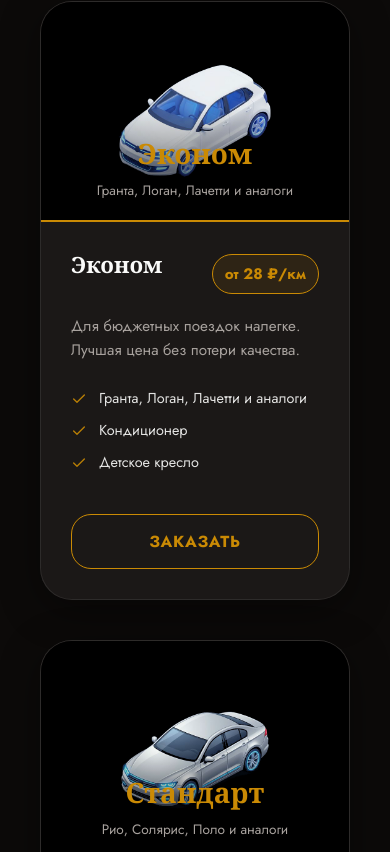
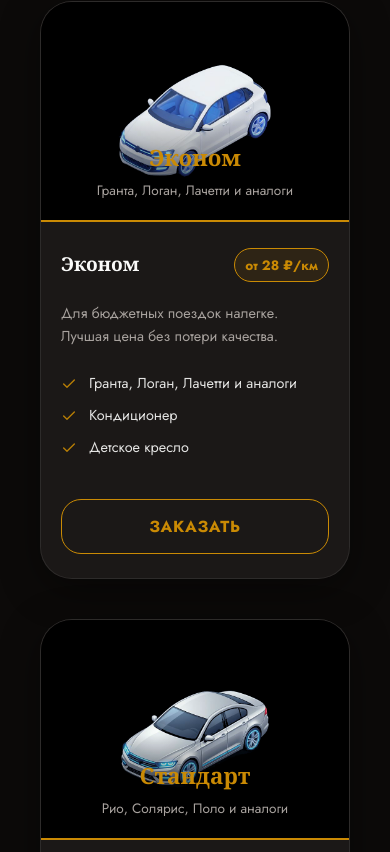
Before and after one commit to Xyling12/grand-transfer, a Next.js app: page / in a window 390 px wide. Shown: the part 3912-4764 px from the top of the page. Built offline with nearby package versions, Linux system fonts and the light colour scheme; no server answers.

Commit message:
style: fix font sizing for tariffs on mobile screens

```diff
--- a/src/components/Tariffs.module.css
+++ b/src/components/Tariffs.module.css
@@ -201,4 +201,29 @@
     .grid {
         grid-template-columns: 1fr;
     }
+
+    .name {
+        font-size: 1.4rem;
+    }
+
+    .nameAlt {
+        font-size: 1.2rem;
+    }
+
+    .priceBadge {
+        font-size: 0.85rem;
+        padding: 6px 10px;
+    }
+
+    .headerRow {
+        align-items: center;
+    }
+
+    .cardBody {
+        padding: 24px 20px;
+    }
+
+    .description {
+        font-size: 0.9rem;
+    }
 }
```
